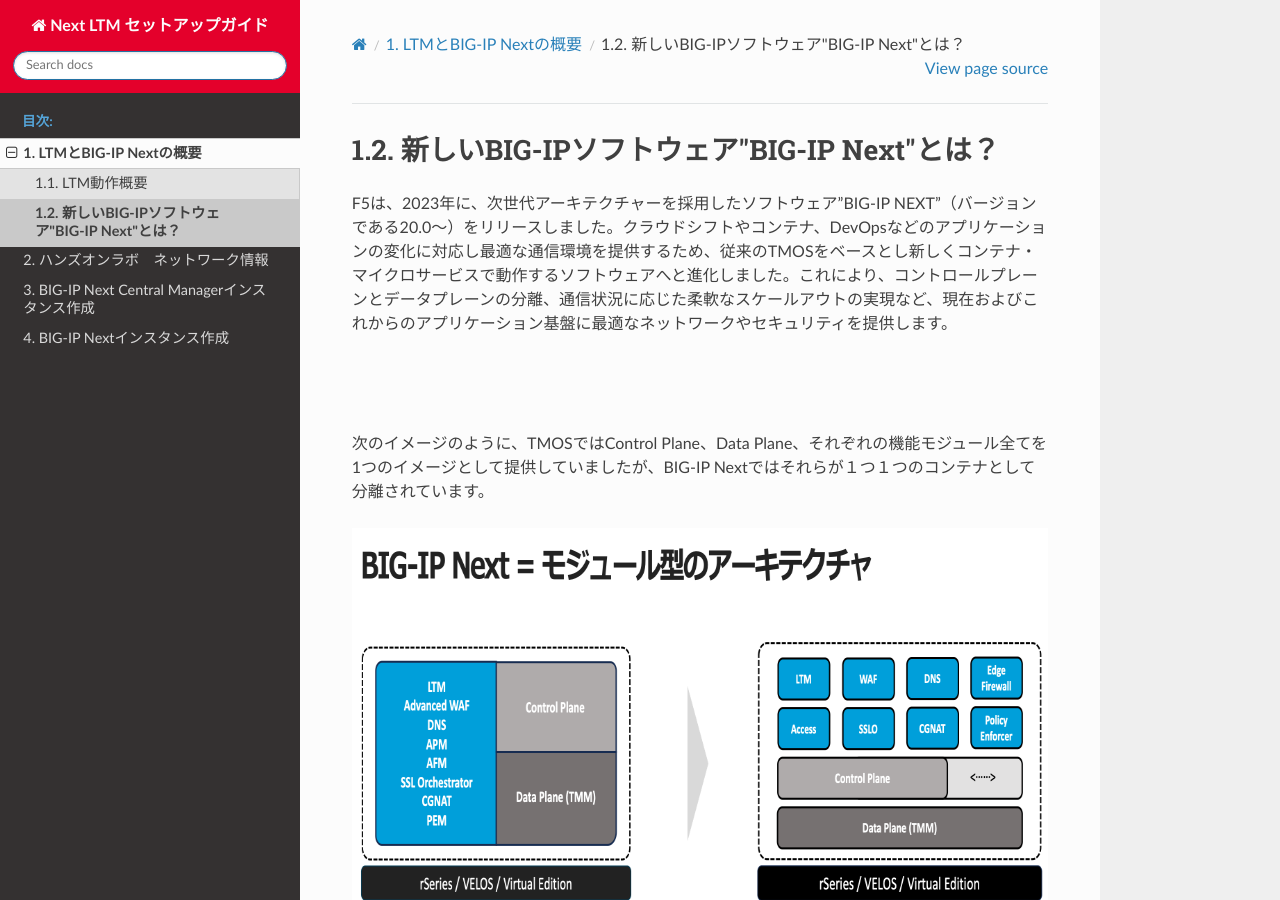
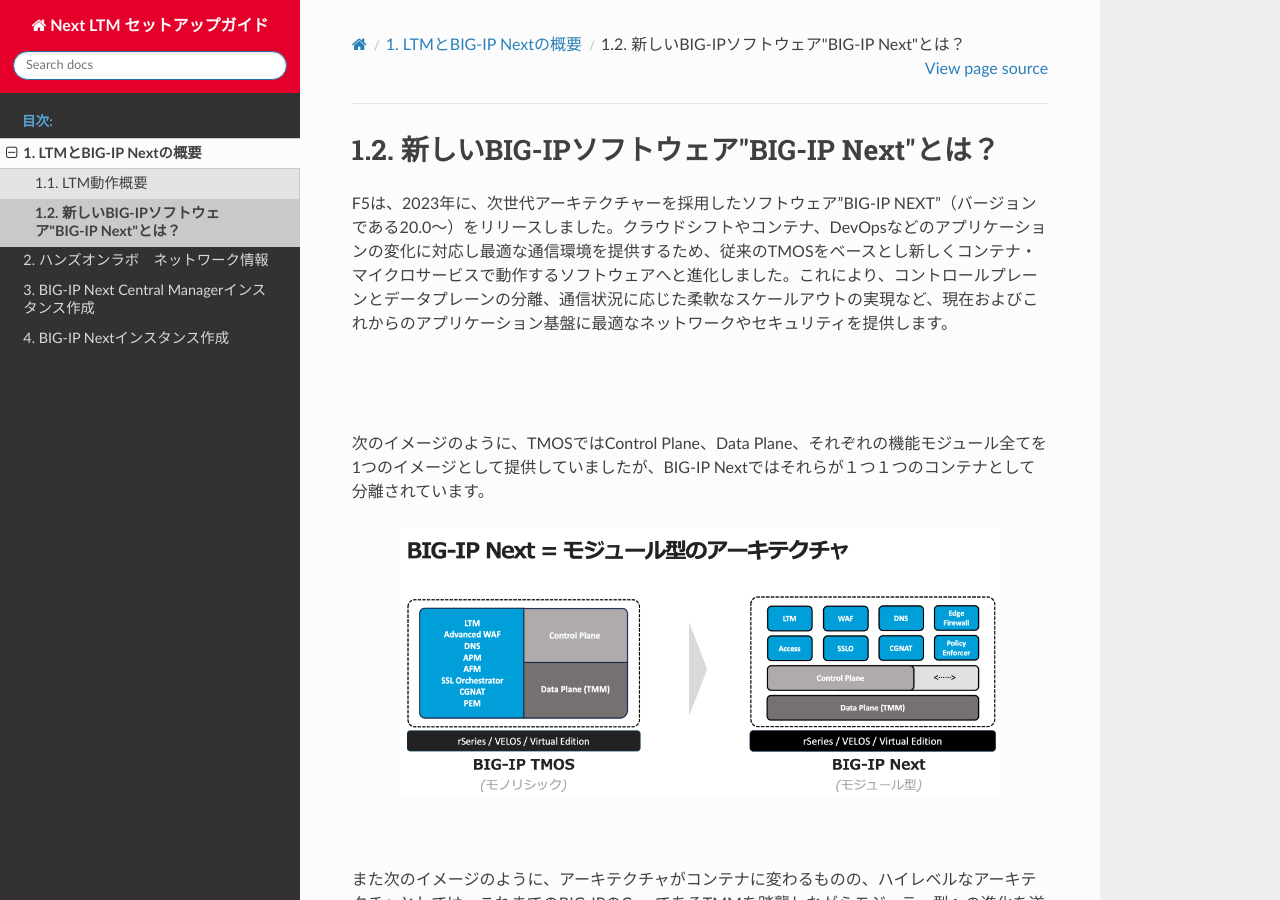
Before and after one commit to BeF5/f5j-easy-setup-next-ltm, a Sphinx documentation site: the page built from docs/content01/module02/module02.rst, in a window 1280 px wide and 900 px high. Built offline with Sphinx 7.4.7 and the Read the Docs theme 2.0.0, drawn with Linux system fonts in a browser that asks for light colours.

Commit message:
Update module02.rst

```diff
--- a/docs/content01/module02/module02.rst
+++ b/docs/content01/module02/module02.rst
@@ -9,7 +9,7 @@ F5は、2023年に、次世代アーキテクチャーを採用したソフト
 
 
 .. figure:: images/c1-m2-1.png
-   :scale: 50%
+   :scale: 30%
    :align: center
 
 |
@@ -17,7 +17,7 @@ F5は、2023年に、次世代アーキテクチャーを採用したソフト
 また次のイメージのように、アーキテクチャがコンテナに変わるものの、ハイレベルなアーキテクチャとしては、これまでのBIG-IPのCoreであるTMMを踏襲しながらモジュラー型への進化を遂げています。
 
 .. figure:: images/c1-m2-2.png
-   :scale: 50%
+   :scale: 30%
    :align: center
 
 
```
